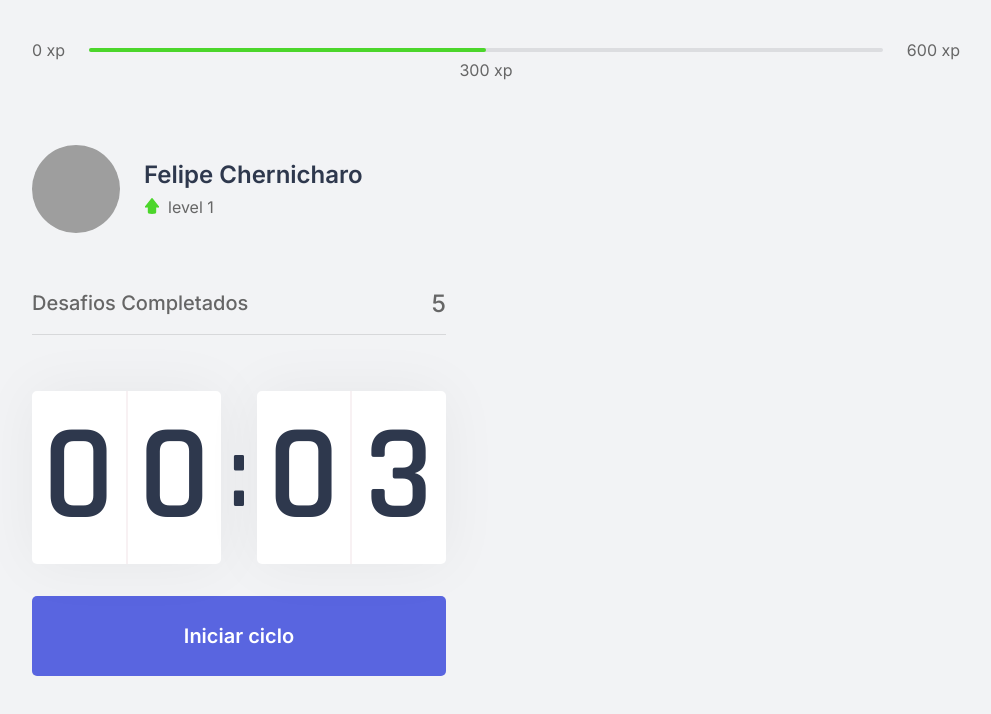
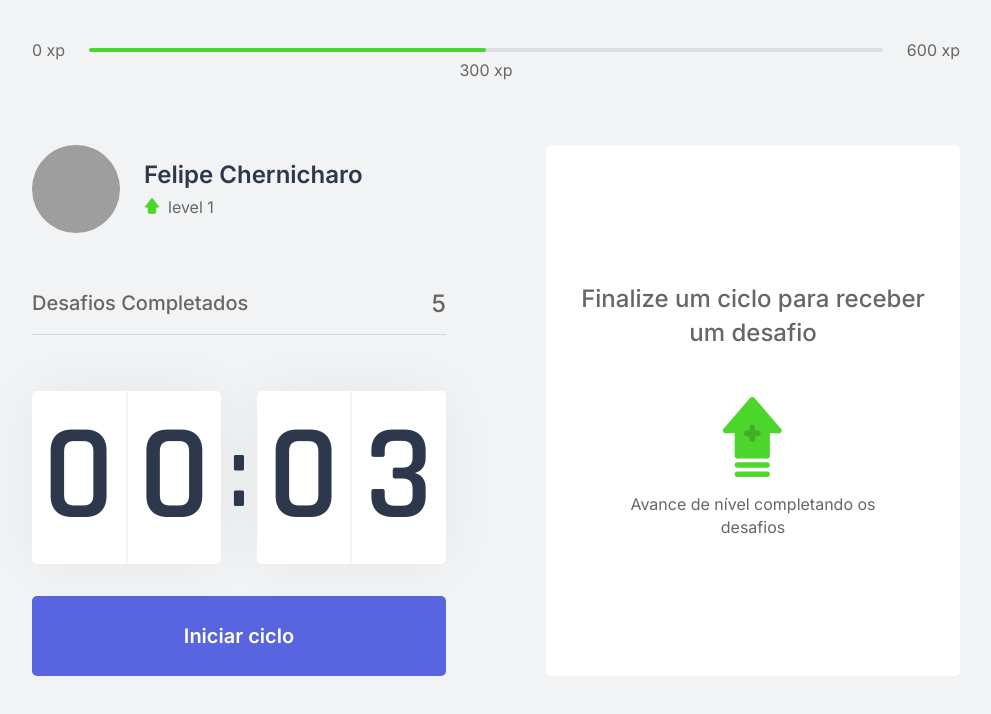
Before and after one commit to mrChernicharo/NLW-4-next, a Next.js app: page / in a window 1280 px wide. Shown: the top 714 px of the page, without its empty margins (144-1135 px from the left). Built offline with nearby package versions, Linux system fonts and the light colour scheme; grey boxes are pictures that could not be loaded.

Commit message:
challengeBox

```diff
--- /dev/null
+++ b/src/components/ChallengeBox.tsx
@@ -0,0 +1,14 @@
+import styles from '../styles/components/ChallengeBox.module.css';
+export default function ChallengeBox() {
+  return (
+    <div className={styles.container}>
+      <div className={styles.challengeNotActive}>
+        <strong>Finalize um ciclo para receber um desafio</strong>
+        <p>
+          <img src="icons/level-up.svg" alt="level up" />
+          Avance de nível completando os desafios
+        </p>
+      </div>
+    </div>
+  );
+}
--- a/src/pages/index.tsx
+++ b/src/pages/index.tsx
@@ -6,6 +6,7 @@
 import Head from 'next/head';
 
 import styles from '../styles/pages/Home.module.css';
+import ChallengeBox from '../components/ChallengeBox';
 function Home() {
   return (
     <div className={styles.container}>
@@ -20,7 +21,9 @@
           <CompletedChallenges />
           <Countdown />
         </div>
-        <div></div>
+        <div>
+          <ChallengeBox />
+        </div>
       </section>
     </div>
   );
--- /dev/null
+++ b/src/styles/components/ChallengeBox.module.css
@@ -0,0 +1,38 @@
+.container {
+  height: 100%;
+
+  background: var(--white);
+  border-radius: 5px;
+  box-shadow: 0 0 60px rgba(0, 0, 0, 0, 0.05);
+
+  display: flex;
+  flex-direction: column;
+  align-items: center;
+  justify-content: center;
+
+  text-align: center;
+}
+
+.challengeNotActive {
+  display: flex;
+  flex-direction: column;
+  align-items: center;
+  padding: 1.25rem;
+}
+
+.challengeNotActive strong {
+  font-size: 1.5rem;
+  line-height: 1.4;
+  font-weight: 500;
+}
+.challengeNotActive p {
+  display: flex;
+  flex-direction: column;
+  align-items: center;
+  line-height: 1.4;
+  max-width: 70%;
+  margin-top: 3rem;
+}
+.challengeNotActive p img {
+  margin-bottom: 1rem;
+}
```
